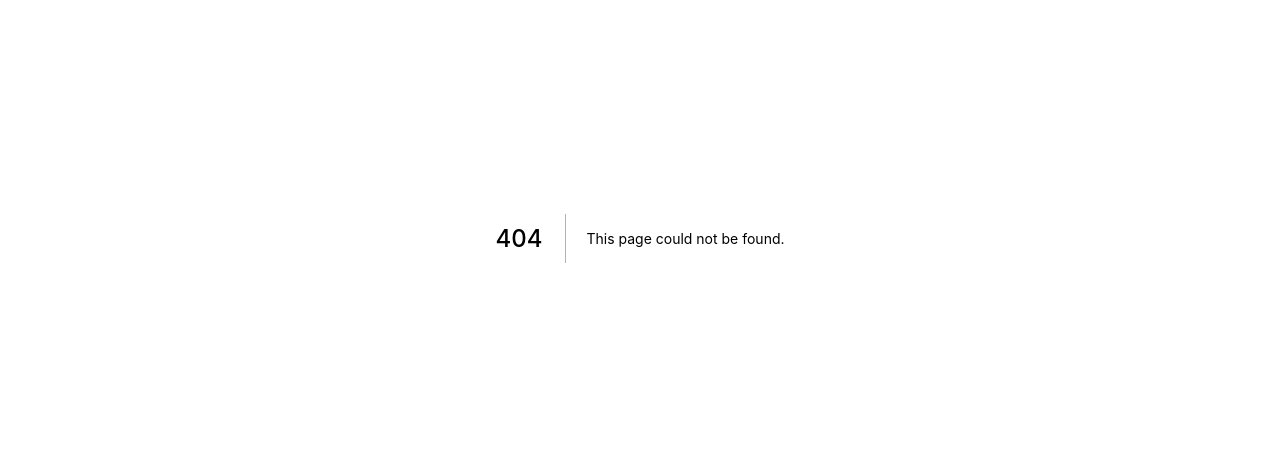
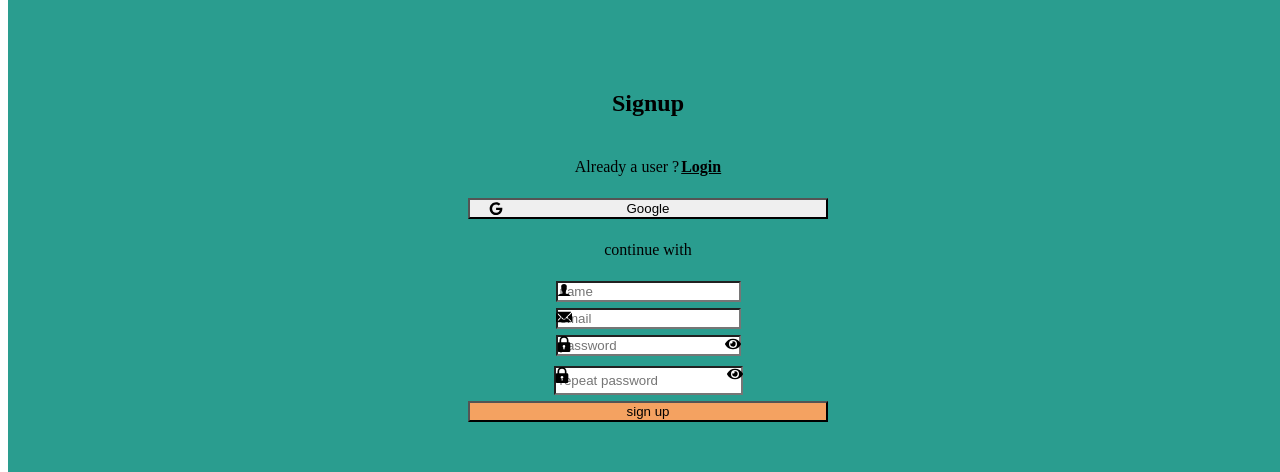
Before and after one commit to MohammedAK1991/Street-Perfomers-Map, a Next.js app: page /signup in a window 1280 px wide. Before the commit this address had no page. Shown: the part 162-634 px from the top of the page. Built offline with nearby package versions, Linux system fonts and the light colour scheme; no server answers.

Commit message:
feat(signup): basic signup page and EmailPasswordSignup component

```diff
--- /dev/null
+++ b/components/EmailPasswordSignupForm.tsx
@@ -0,0 +1,196 @@
+import React, { useCallback, useState } from 'react';
+import {
+  Button,
+  VStack,
+  chakra,
+  FormControl,
+  InputGroup,
+  InputLeftElement,
+  Input,
+  InputRightElement,
+  Icon,
+} from '@chakra-ui/react';
+import { EmailIcon, LockIcon } from '@chakra-ui/icons';
+import { FaEye } from 'react-icons/fa';
+import { IoIosPerson } from 'react-icons/io';
+
+export default function EmailPasswordSignUpForm({
+  handleEmailSignUp,
+}: {
+  handleEmailSignUp: (name: string, email: string, password: string) => void;
+}) {
+  const [name, setName] = useState('');
+  const [email, setEmail] = useState('');
+  const [password, setPassword] = useState('');
+  const [confirmPassword, setConfirmPassword] = useState('');
+  const [showPassword, setShowPassword] = useState(false);
+
+  const handleNameInputChange = useCallback(
+    (ev: { currentTarget: { value: React.SetStateAction<string> } }) =>
+      setName(ev.currentTarget.value),
+    [],
+  );
+  const handleEmailInputChange = useCallback(
+    (ev: { currentTarget: { value: React.SetStateAction<string> } }) =>
+      setEmail(ev.currentTarget.value),
+    [],
+  );
+  const handlePasswordInputChange = useCallback(
+    (ev: { currentTarget: { value: React.SetStateAction<string> } }) =>
+      setPassword(ev.currentTarget.value),
+    [],
+  );
+  const handleConfirmPasswordInputChange = useCallback(
+    (ev: { currentTarget: { value: React.SetStateAction<string> } }) =>
+      setConfirmPassword(ev.currentTarget.value),
+    [],
+  );
+  const handleShowPasswordClick = useCallback(
+    () => setShowPassword((prevValue) => !prevValue),
+    [],
+  );
+
+  const handleEmailPasswordSignUpSubmit = useCallback(
+    (ev: { preventDefault: () => void }) => {
+      ev.preventDefault();
+      handleEmailSignUp(name, email, password);
+    },
+    // eslint-disable-next-line react-hooks/exhaustive-deps
+    [name, email, password],
+  );
+
+  return (
+    <chakra.form onSubmit={handleEmailPasswordSignUpSubmit}>
+      <VStack minW="360px" align="center" spacing="6">
+        <FormControl id="name" rounded="md">
+          <InputGroup>
+            <InputLeftElement mt="1" pointerEvents="none">
+              <Icon as={IoIosPerson} color="black" />
+            </InputLeftElement>
+            <Input
+              type="text"
+              value={name}
+              bgColor="white"
+              onChange={handleNameInputChange}
+              variant="outline"
+              placeholder={'name'}
+              size="lg"
+              isRequired
+              _focus={{
+                borderColor: 'secondary',
+              }}
+              _placeholder={{
+                color: 'onSurfaceVariant',
+              }}
+            />
+          </InputGroup>
+        </FormControl>
+
+        <FormControl id="email" rounded="md">
+          <InputGroup>
+            <InputLeftElement mt="1" pointerEvents="none">
+              <EmailIcon color="black" />
+            </InputLeftElement>
+
+            <Input
+              type="text"
+              value={email}
+              bgColor="white"
+              onChange={handleEmailInputChange}
+              variant="outline"
+              placeholder={'email'}
+              size="lg"
+              isRequired
+              _focus={{
+                borderColor: 'secondary',
+              }}
+              _placeholder={{
+                color: 'onSurfaceVariant',
+              }}
+            />
+          </InputGroup>
+        </FormControl>
+
+        <FormControl id="password" rounded="md">
+          <InputGroup mb="4">
+            <InputLeftElement mt="1" pointerEvents="none">
+              <LockIcon color="black" />
+            </InputLeftElement>
+            <Input
+              type={showPassword ? 'text' : 'password'}
+              value={password}
+              onChange={handlePasswordInputChange}
+              variant="outline"
+              bgColor="white"
+              placeholder={'password'}
+              size="lg"
+              isRequired
+              _focus={{
+                borderColor: 'secondary',
+              }}
+              _placeholder={{
+                color: 'onSurfaceVariant',
+              }}
+            />
+
+            <InputRightElement mt="1" cursor="pointer">
+              <Icon
+                as={FaEye}
+                color="black"
+                onClick={handleShowPasswordClick}
+              />
+            </InputRightElement>
+          </InputGroup>
+        </FormControl>
+
+        <FormControl id="confirmPassword" rounded="md">
+          <InputGroup>
+            <InputLeftElement mt="1" pointerEvents="none">
+              <LockIcon color="black" />
+            </InputLeftElement>
+            <Input
+              type={showPassword ? 'text' : 'password'}
+              value={confirmPassword}
+              onChange={handleConfirmPasswordInputChange}
+              variant="outline"
+              bgColor="white"
+              placeholder={'repeat password'}
+              size="lg"
+              py={5}
+              px={4}
+              isRequired
+              _placeholder={{
+                color: 'onSurfaceVariant',
+              }}
+            />
+            <InputRightElement cursor="pointer">
+              <Icon
+                as={FaEye}
+                color="black"
+                onClick={handleShowPasswordClick}
+              />
+            </InputRightElement>
+          </InputGroup>
+        </FormControl>
+
+        <Button
+          disabled={
+            !email ||
+            !name ||
+            !password ||
+            !confirmPassword ||
+            password !== confirmPassword
+          }
+          alignSelf="stretch"
+          size="lg"
+          type="submit"
+          bgColor="#f4a261"
+          onClick={handleEmailPasswordSignUpSubmit}
+          color="black"
+        >
+          sign up
+        </Button>
+      </VStack>
+    </chakra.form>
+  );
+}
--- /dev/null
+++ b/pages/signup.tsx
@@ -0,0 +1,131 @@
+import React, { FormEvent, useCallback, useState } from 'react';
+import { useRouter } from 'next/router';
+import firebase from '../data/firebase';
+import {
+  Button,
+  Divider,
+  Flex,
+  Heading,
+  Icon,
+  Text,
+  Stack,
+} from '@chakra-ui/react';
+import Link from 'next/link';
+import { FaGoogle } from 'react-icons/fa';
+import useAuth from '../data/useAuth';
+import EmailPasswordSignUpForm from '../components/EmailPasswordSignupForm';
+
+export default function Signup() {
+  const router = useRouter();
+  const { auth, signUpWithEmail, signUpWithGoogle } = useAuth();
+
+  const handleSignIn = useCallback(
+    async (credential: firebase.auth.UserCredential) => {
+      try {
+        if (!credential.user) return;
+        console.log(`Welcome ${credential.user.email}`);
+
+        // Check for the creation time to see if it's a new user.
+        if (
+          credential.user.metadata.creationTime ===
+          credential.user.metadata.lastSignInTime
+        ) {
+          // TODO : function that creates a user documents in users collection in firestore
+        }
+
+        router.push('/');
+      } catch (err) {
+        console.log(err);
+      }
+    },
+    [router],
+  );
+
+  const handleSignupWithGoogle = useCallback(() => {
+    signUpWithGoogle()
+      .then((credential) => handleSignIn(credential))
+      .catch((err) => {
+        console.log(err);
+      });
+  }, []);
+
+  const handleEmailSignUp = useCallback(
+    (name: string, email: string, password: string) => {
+      signUpWithEmail(email, password)
+        .then((firebaseCredential) => {
+          firebaseCredential.user?.updateProfile({ displayName: name });
+          return firebaseCredential;
+        })
+        .then((firebaseCredential) => handleSignIn(firebaseCredential))
+        .catch((err) => {
+          console.log(err);
+        });
+    },
+    [signUpWithEmail],
+  );
+
+  return (
+    <Flex
+      bg="surface"
+      flexGrow={1}
+      direction="column"
+      h="100vh"
+      w="100vw"
+      bgColor="#2a9d8f"
+    >
+      <Stack align="center" rounded="md" bg="surface" m="auto" spacing="6">
+        <Flex align="center" alignSelf="stretch" direction="row">
+          <Heading mx="auto" fontWeight="700" fontSize="3xl">
+            Signup
+          </Heading>
+        </Flex>
+
+        <Flex direction="row">
+          <Text fontSize="sm">Already a user ?</Text>
+
+          <Link href="/login" passHref>
+            <Text
+              fontSize="sm"
+              fontWeight="600"
+              cursor="pointer"
+              textDecoration="underline"
+              color="blueAccent"
+              ml="2"
+            >
+              Login
+            </Text>
+          </Link>
+        </Flex>
+
+        <Stack align="center" spacing="6">
+          <Button
+            size="lg"
+            onClick={handleSignupWithGoogle}
+            pos="relative"
+            minW="360px"
+          >
+            <Icon
+              w="20px"
+              color="google"
+              pos="absolute"
+              left="16px"
+              as={FaGoogle}
+            />
+            Google
+          </Button>
+
+          <Flex alignItems="center" alignSelf="stretch">
+            <Divider />
+
+            <Text mx="4" whiteSpace="nowrap" fontSize="sm">
+              continue with
+            </Text>
+
+            <Divider />
+          </Flex>
+          <EmailPasswordSignUpForm handleEmailSignUp={handleEmailSignUp} />
+        </Stack>
+      </Stack>
+    </Flex>
+  );
+}
```
